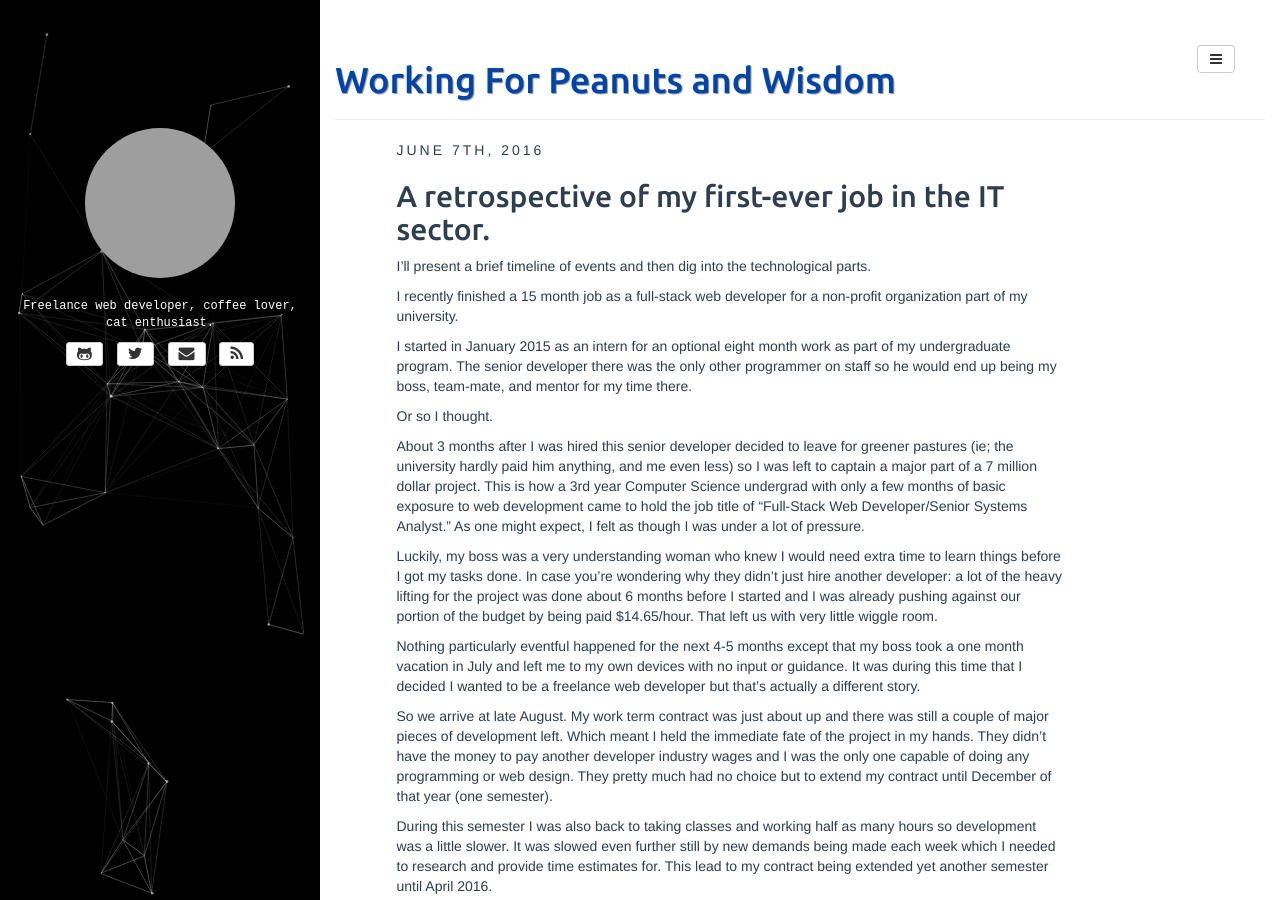
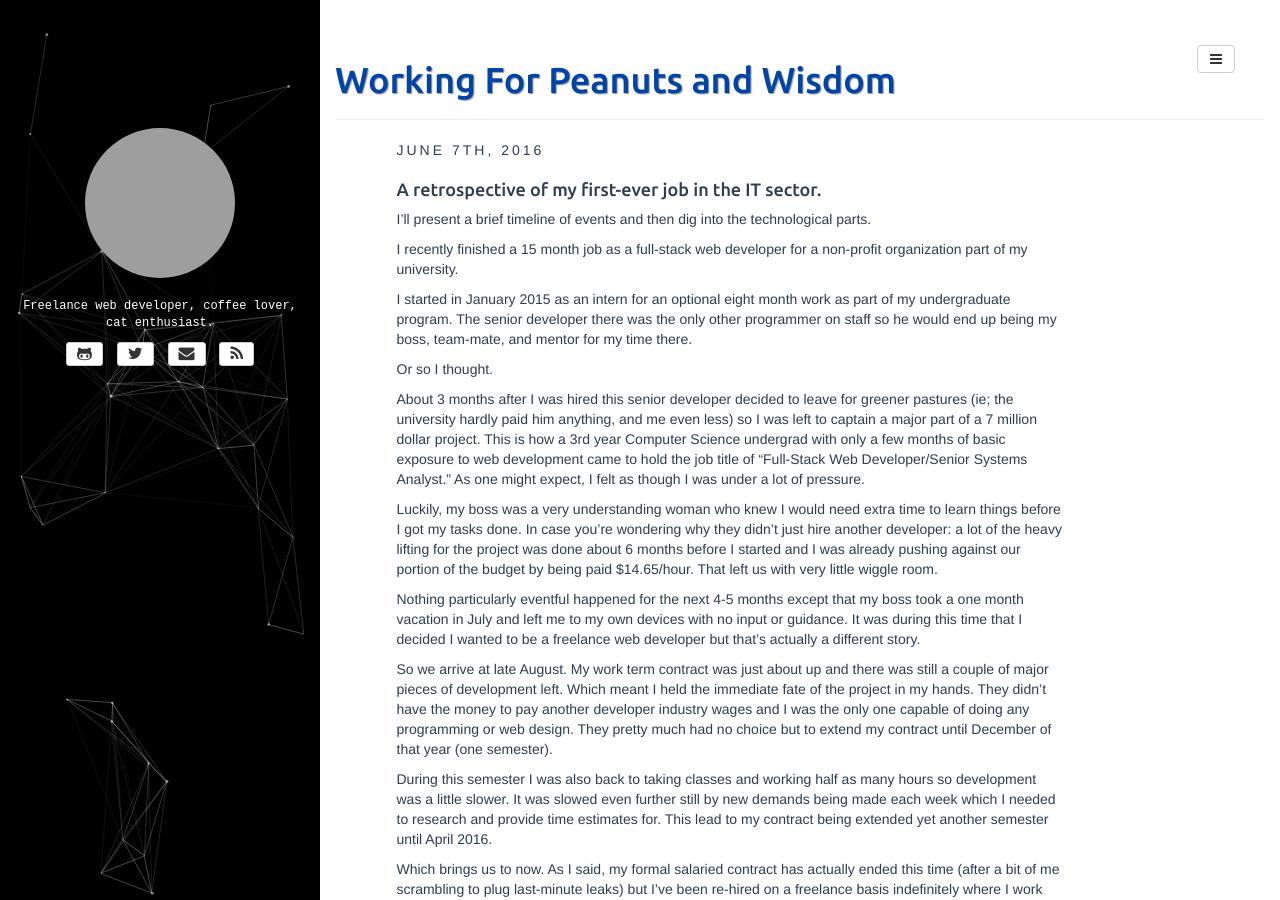
Before and after one commit to matthynes/matthynes.github.io, a Jekyll site: the page built from _posts/2016-06-07-work-term.md, in a window 1280 px wide and 900 px high. Built offline with Jekyll 4.4.1, drawn with Linux system fonts in a browser that asks for light colours; comment, search, counter and statistics services are not loaded; grey boxes are pictures that could not be loaded.

```diff
--- a/_posts/2016-06-07-work-term.md
+++ b/_posts/2016-06-07-work-term.md
@@ -7,7 +7,7 @@ fullview: false
 comments: true
 ---
 
-## A retrospective of my first-ever job in the IT sector.
+#### A retrospective of my first-ever job in the IT sector.
 
 I'll present a brief timeline of events and then dig into the technological parts.
 
```
